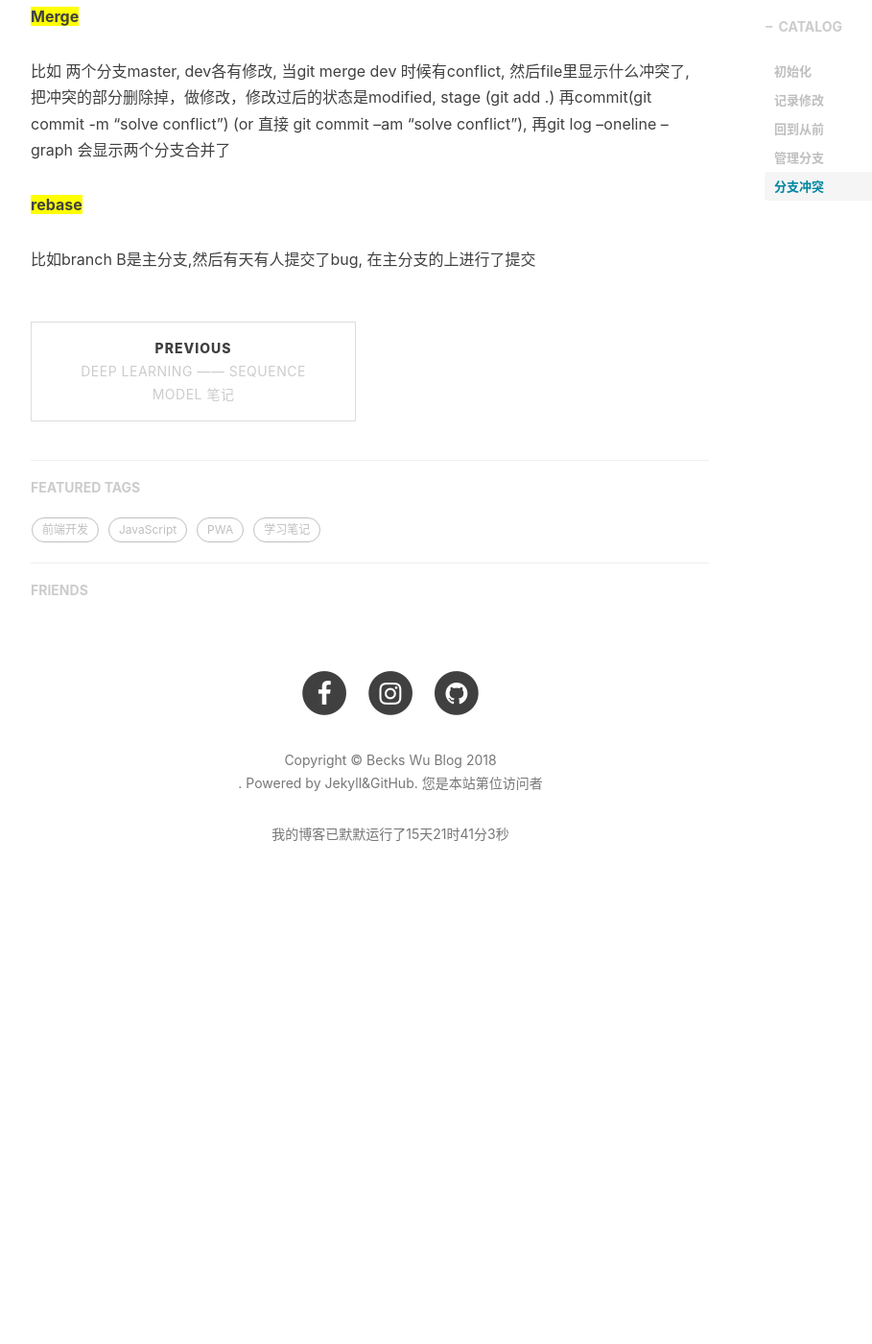
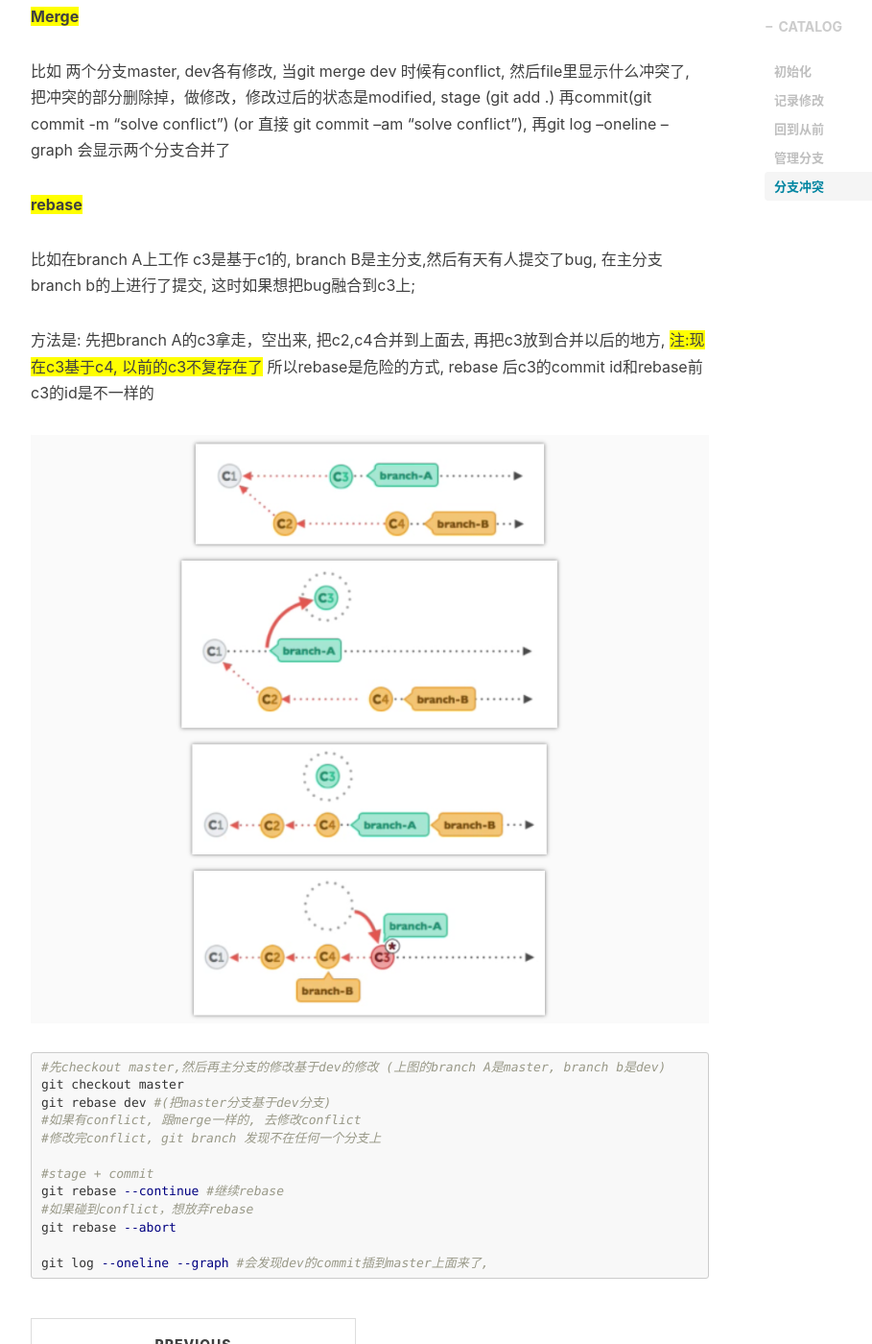
Before and after one commit to beckswu/beckswu.github.io, a Jekyll site: the page built from _posts/2018-09-18-git-note.markdown, in a window 1280 px wide and 1400 px high, scrolled down 3731 px. Shown: the whole window at 96% size, without its empty margins (233-1142 px from the left). Built offline with Jekyll 4.4.1, drawn with Linux system fonts in a browser that asks for light colours; nearby versions of some CDN libraries; comment, search, counter and statistics services are not loaded; before the commit the page ends 4704 px from its top, so only the background shows below that.

Commit message:
Update 2018-09-18-git-note.markdown

````diff
--- a/_posts/2018-09-18-git-note.markdown
+++ b/_posts/2018-09-18-git-note.markdown
@@ -126,4 +126,24 @@ git merge --no-ff -m "keep merge in info" dev #要确定在master上面不能在
 
 <span style="background-color: #FFFF00">**rebase** </span>
 
-比如branch B是主分支,然后有天有人提交了bug, 在主分支的上进行了提交
+比如在branch A上工作 c3是基于c1的, branch B是主分支,然后有天有人提交了bug, 在主分支branch b的上进行了提交, 这时如果想把bug融合到c3上;
+
+方法是: 先把branch A的c3拿走，空出来, 把c2,c4合并到上面去, 再把c3放到合并以后的地方, <span style="background-color: #FFFF00">注:现在c3基于c4, 以前的c3不复存在了</span> 所以rebase是危险的方式, rebase 后c3的commit id和rebase前c3的id是不一样的
+
+
+![](/img/post/git-note/gitpic3.png)
+
+```shell
+#先checkout master,然后再主分支的修改基于dev的修改 (上图的branch A是master, branch b是dev)
+git checkout master
+git rebase dev #(把master分支基于dev分支)
+#如果有conflict, 跟merge一样的, 去修改conflict
+#修改完conflict, git branch  发现不在任何一个分支上
+
+#stage + commit
+git rebase --continue #继续rebase
+#如果碰到conflict，想放弃rebase
+git rebase --abort
+
+git log --oneline --graph #会发现dev的commit插到master上面来了,
+```
````
